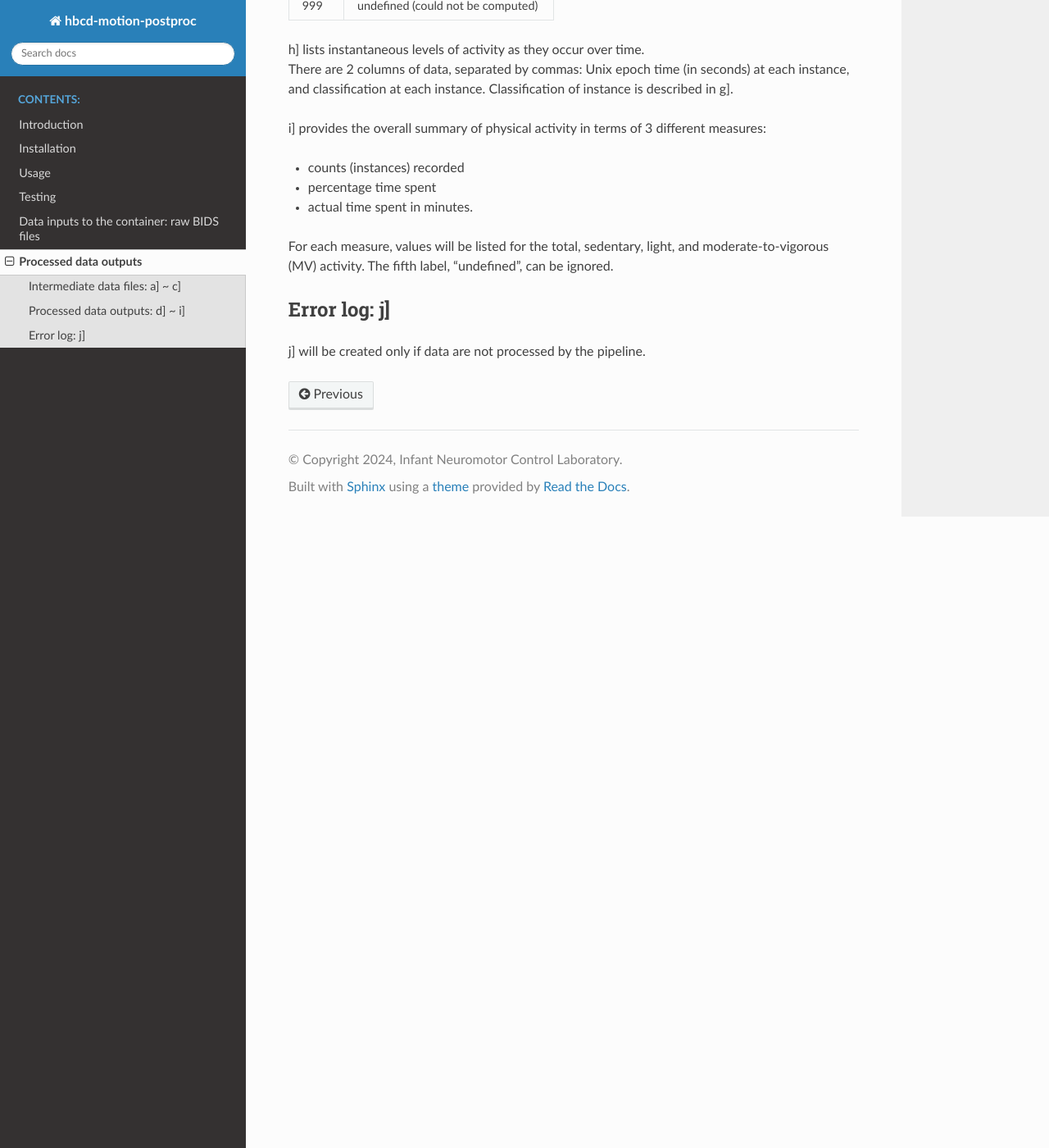
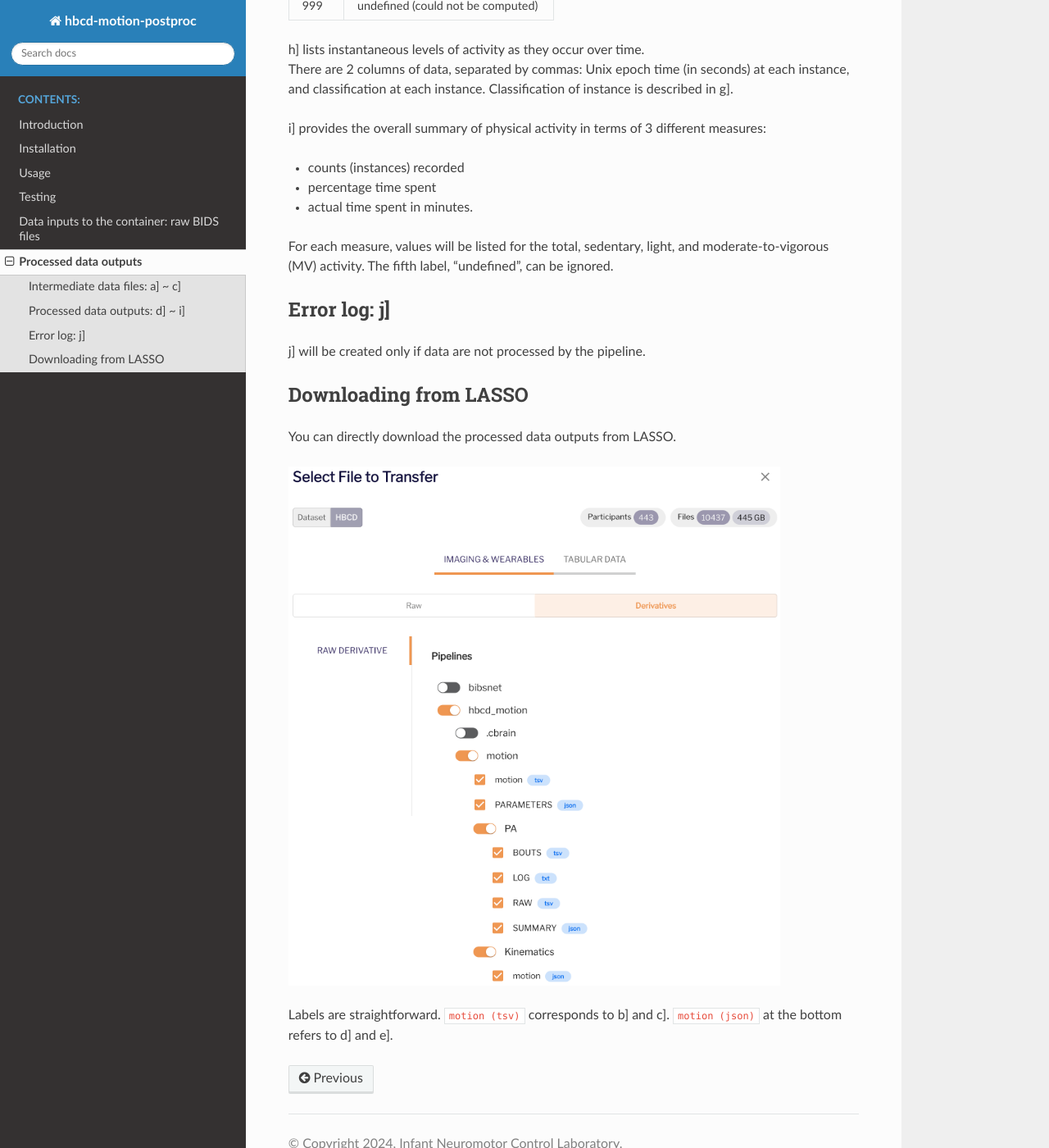
Before and after one commit to ohspc89/hbcd_motion_postproc, a Sphinx documentation site: the page built from docs/source/outputs.rst, in a window 1280 px wide and 1400 px high, scrolled down 2710 px. Shown: the whole window at 82% size. Built offline with Sphinx 7.4.7 and the Read the Docs theme 3.1.0, drawn with Linux system fonts in a browser that asks for light colours.

Commit message:
Update outputs.rst

```diff
--- a/docs/source/outputs.rst
+++ b/docs/source/outputs.rst
@@ -164,3 +164,13 @@ j] will be created only if data are not processed by the pipeline.
 .. toctree::
    :maxdepth: 2
    :caption: Contents:
+
+Downloading from LASSO
+----------------------
+
+You can directly download the processed data outputs from LASSO.
+
+.. image:: images/lasso_derivative.png
+   :width: 600
+
+Labels are straightforward. ``motion (tsv)`` corresponds to b] and c]. ``motion (json)`` at the bottom refers to d] and e].
```
